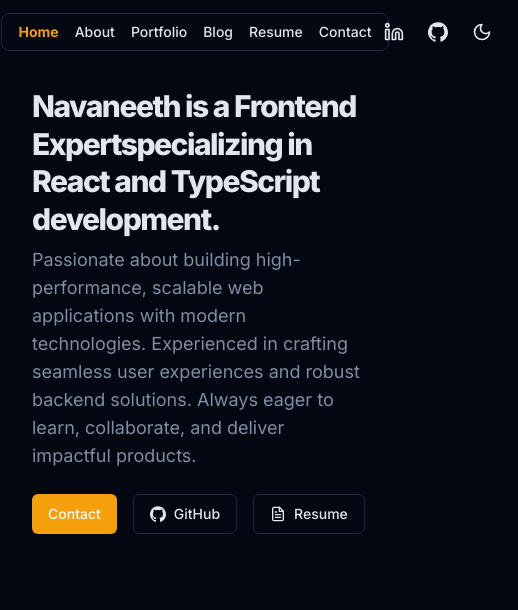
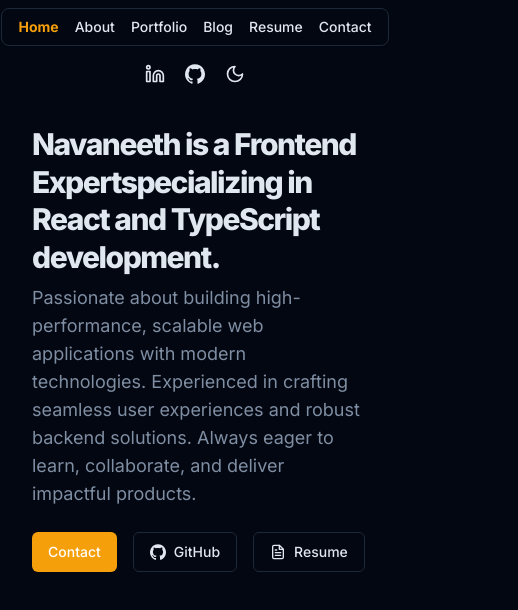
Before and after one commit to navaneethr/navaneeth-portfolio, a Next.js app: page / in a window 390 px wide. Shown: the top 610 px of the page, 518 px wide, since content can reach past the window. Built offline with nearby package versions, Linux system fonts and the light colour scheme.

Commit message:
responsive navbar

```diff
--- a/components/site-header.tsx
+++ b/components/site-header.tsx
@@ -9,10 +9,13 @@ import { ThemeToggle } from "@/components/theme-toggle"
 export function SiteHeader() {
   return (
     <header className="bg-background sticky top-0 z-40 w-full">
-      <div className="container flex h-16 items-center space-x-4 sm:justify-between sm:space-x-0">
+      <div className="container flex flex-col sm:flex-row h-auto sm:h-16 items-center sm:space-x-4 sm:justify-between sm:space-x-0 py-2 sm:py-0">
         <MainNav items={siteConfig.mainNav} />
-        <div className="flex flex-1 items-center justify-end">
-          <nav className="flex items-center space-x-1 pr-4 md:pr-8 lg:pr-12">
+        <div className="w-full sm:w-auto flex flex-col sm:flex-row items-center">
+          <nav
+            className="flex w-full sm:w-auto flex-col sm:flex-row items-center justify-center sm:justify-end space-y-2 sm:space-y-0 sm:space-x-1 pt-2 sm:pt-0 pr-0 sm:pr-4 md:pr-8 lg:pr-12"
+          >
+            <div className="flex w-full justify-center sm:w-auto sm:justify-end">
               <Link
                 href="https://www.linkedin.com/in/navaneethkr/"
                 target="_blank"
@@ -44,6 +47,7 @@ export function SiteHeader() {
                 </div>
               </Link>
               <ThemeToggle />
+            </div>
           </nav>
         </div>
       </div>
```
Lines whose indentation alone changed are shown as unchanged.
